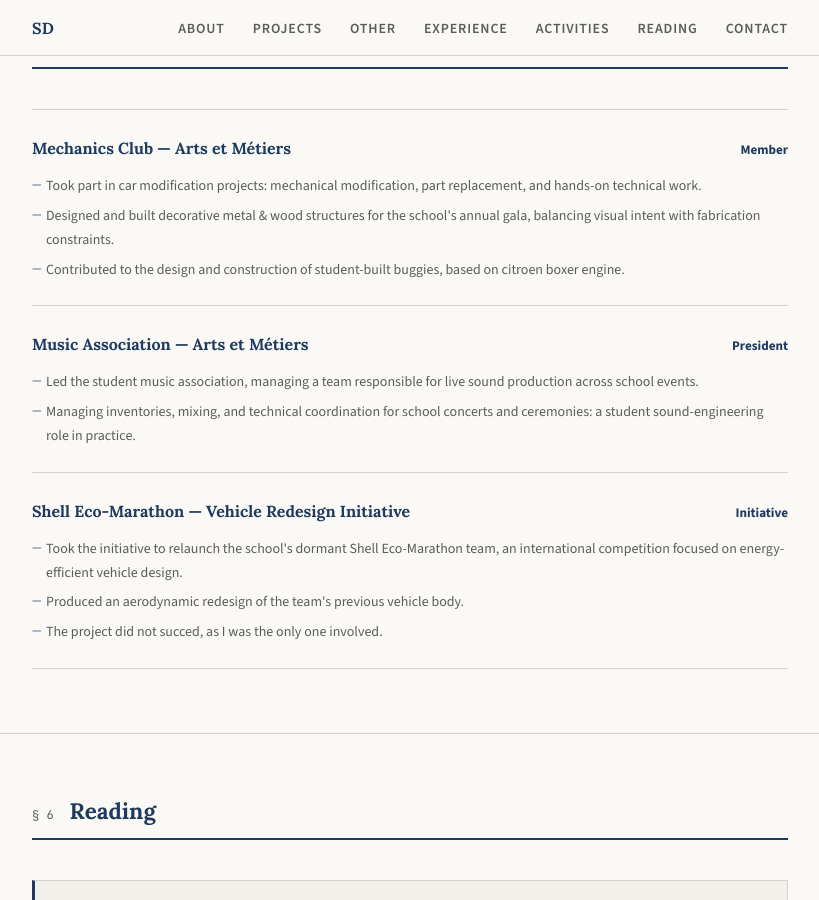
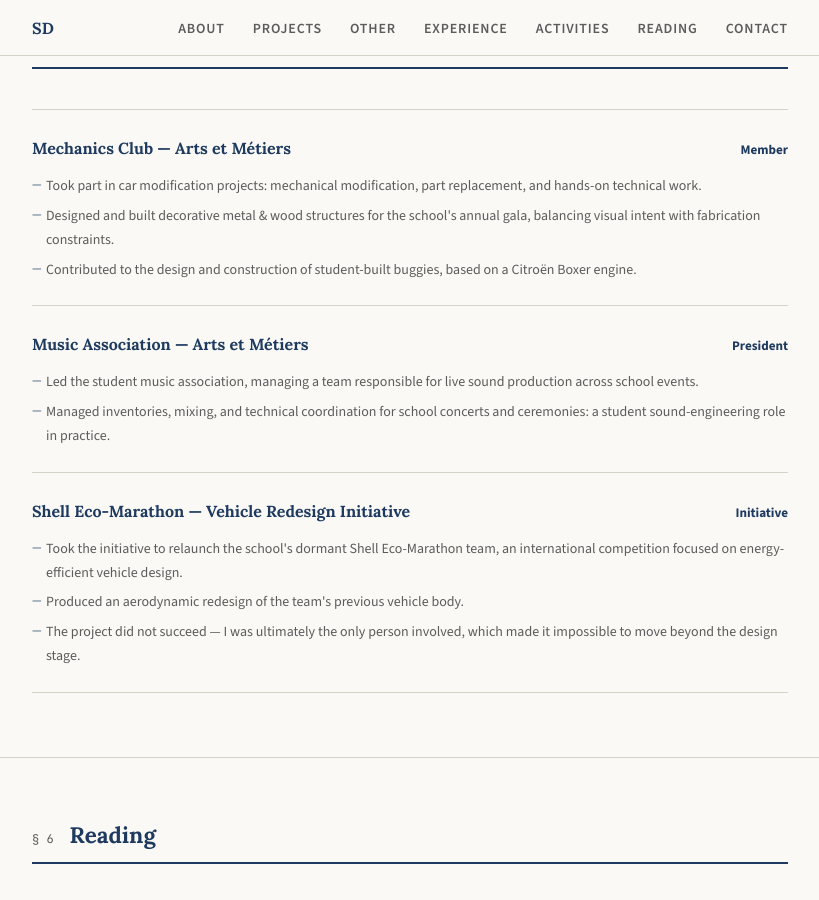
Before and after one commit to SamuelDADEN/Portofolio-Samuel-Daden, a Jekyll site: the page built from index.html, in a window 1280 px wide and 900 px high, scrolled down 5898 px. Shown: the whole window, without its empty margins (230-1049 px from the left). Built offline with Jekyll 4.4.1, drawn with Linux system fonts in a browser that asks for light colours; some of the changed text lies outside the part shown.

Commit message:
fix: spelling and grammar corrections in Activities section
- 'propulsion ,structural' → 'propulsion, structural' (space before comma)
- 'citroen boxer engine' → 'Citroën Boxer engine' (brand name capitalisation)
- 'Managing inventories' → 'Managed' (past tense consistency)
- 'did not succed' → 'did not succeed' + expanded for clarity

```diff
--- a/index.html
+++ b/index.html
@@ -15,7 +15,7 @@ title: Home
       </p>
       <div class="hero-rule"></div>
       <p class="hero-desc">
-        Aeronautical engineer focused on aerodynamics, propulsion ,structural mechanics
+        Aeronautical engineer focused on aerodynamics, propulsion, structural mechanics
         and computational optimisation. My work combines analytical methods
         with numerical simulation to address problems in aerospace and
         related fields.
@@ -257,8 +257,8 @@ title: Home
       </div>
       <ul class="exp-bullets">
         <li>Took part in car modification projects: mechanical modification, part replacement, and hands-on technical work.</li>
-        <li>Designed and built decorative metal & wood structures for the school's annual gala, balancing visual intent with fabrication constraints.</li>
-        <li>Contributed to the design and construction of student-built buggies, based on citroen boxer engine.</li>
+        <li>Designed and built decorative metal &amp; wood structures for the school's annual gala, balancing visual intent with fabrication constraints.</li>
+        <li>Contributed to the design and construction of student-built buggies, based on a Citroën Boxer engine.</li>
       </ul>
     </div>
 
@@ -269,7 +269,7 @@ title: Home
       </div>
       <ul class="exp-bullets">
         <li>Led the student music association, managing a team responsible for live sound production across school events.</li>
-        <li>Managing inventories, mixing, and technical coordination for school concerts and ceremonies: a student sound-engineering role in practice.</li>
+        <li>Managed inventories, mixing, and technical coordination for school concerts and ceremonies: a student sound-engineering role in practice.</li>
       </ul>
     </div>
 
@@ -281,7 +281,7 @@ title: Home
       <ul class="exp-bullets">
         <li>Took the initiative to relaunch the school's dormant Shell Eco-Marathon team, an international competition focused on energy-efficient vehicle design.</li>
         <li>Produced an aerodynamic redesign of the team's previous vehicle body.</li>
-        <li>The project did not succed, as I was the only one involved.</li>
+        <li>The project did not succeed — I was ultimately the only person involved, which made it impossible to move beyond the design stage.</li>
       </ul>
     </div>
 
```
